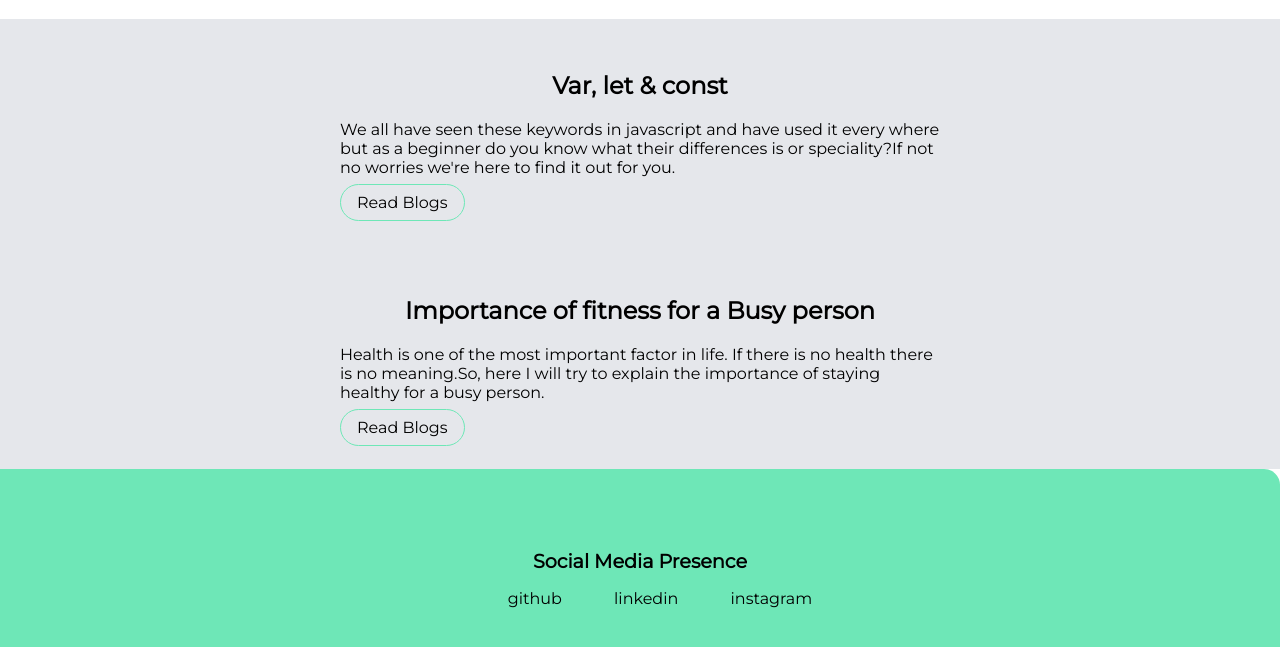
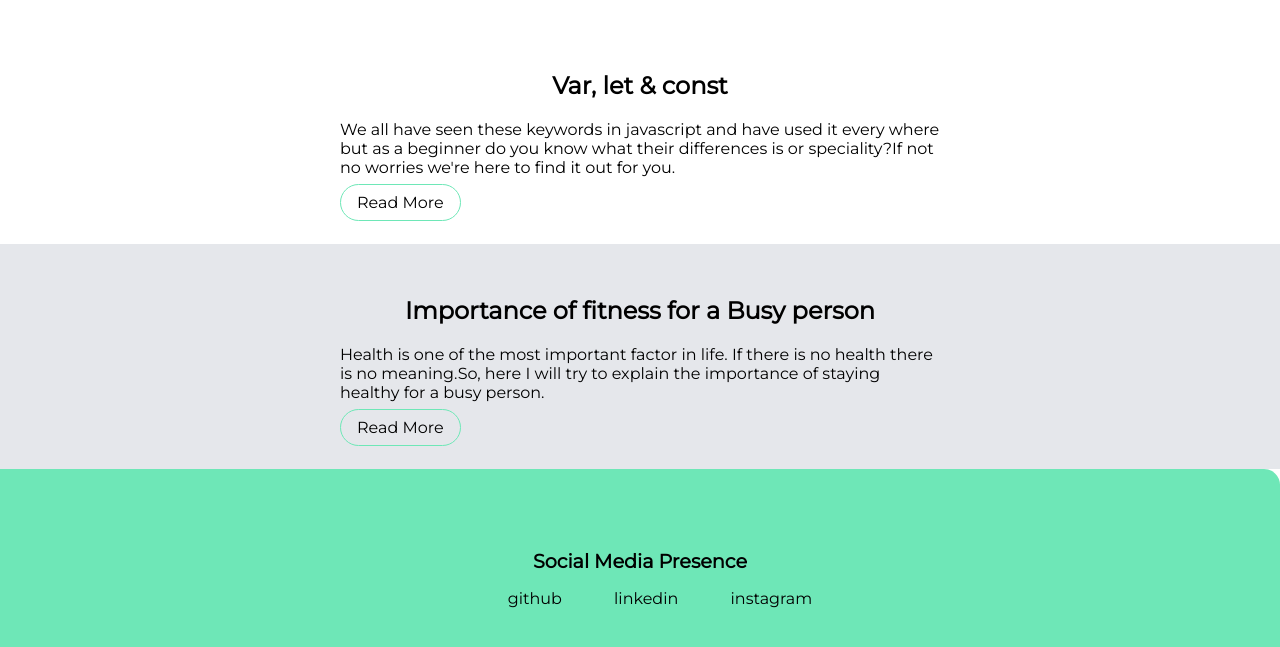
Before and after one commit to Gauravscriptx/gaurav-portfolio, a plain HTML site: page blogs.html in a window 1280 px wide. Shown: the part 197-844 px from the top of the page. Drawn offline with Linux system fonts and the light colour scheme.

Commit message:
Style: fix styling

```diff
--- a/blogs.html
+++ b/blogs.html
@@ -26,12 +26,12 @@
 
     <h1 class="hero-header">Read my <span class="highlight">Blogs</span></h1>
   </header>
-  <section class="section offwhite">
+  <section class="section ">
       <div class="container container-center">
 <h1>Var, let & const</h1>
 
     <p>We all have seen these keywords in javascript and have used it every where but as a beginner do you know what their differences is or speciality?If not no worries we're here to find it out for you.</p>
-  <a class="link link-secondary" href="blogs.html">Read Blogs</a>
+  <a class="link link-secondary" href="blogs.html">Read More</a>
   </div>
 
   </section>
@@ -40,7 +40,7 @@
 <h1>Importance of fitness for a Busy person</h1>
 
     <p>Health is one of the most important factor in life. If there is no health there is no meaning.So, here I will try to explain the importance of staying healthy for a busy person.</p>
-  <a class="link link-secondary" href="blogs.html">Read Blogs</a>
+  <a class="link link-secondary" href="blogs.html">Read More</a>
   </div>
 
   </section>
```
Also changed, not shown: index.html (+3 -3 lines).
